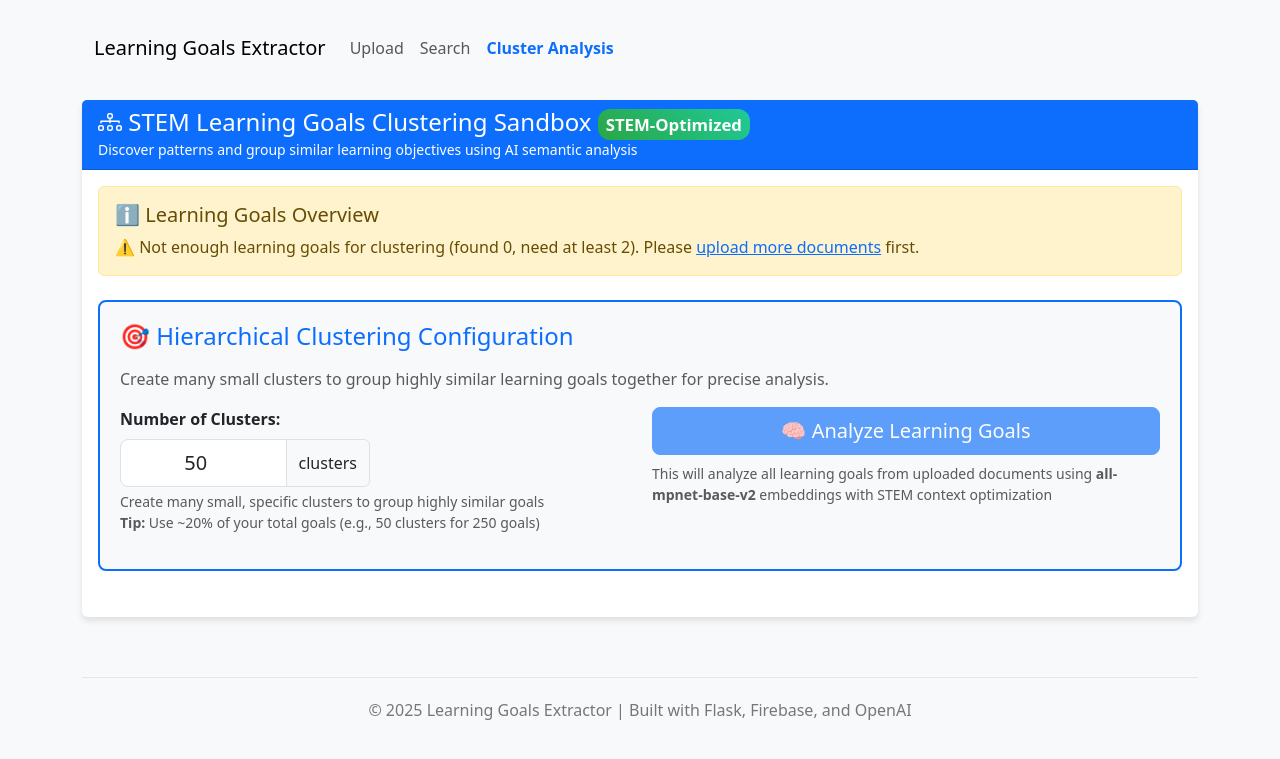
After one commit to gkestin/learning-goals-app, a Flask app: page /cluster in a window 1280 px wide. The commit adds this page. Shown: the top 759 px of the page. Run offline with Flask 2, Linux system fonts and the light colour scheme.

Commit message:
Add hierarchical clustering functionality with compact UI

```diff
--- a/app/routes.py
+++ b/app/routes.py
@@ -362,3 +362,138 @@ def api_delete_document(document_id):
             'success': False,
             'message': f'Error: {str(e)}'
         }), 500
+
+@main.route('/cluster')
+def cluster_page():
+    """Render the clustering sandbox page"""
+    return render_template('cluster.html')
+
+@main.route('/api/goals-overview')
+def api_goals_overview():
+    """API endpoint to get overview of available learning goals"""
+    try:
+        # Get all learning goals from Firebase
+        all_documents = search_documents(limit=1000)  # Get all documents
+
+        # Extract all learning goals
+        all_goals = []
+        documents_count = 0
+
+        for doc in all_documents:
+            if doc.learning_goals:  # Only count documents with learning goals
+                documents_count += 1
+                all_goals.extend(doc.learning_goals)
+
+        return jsonify({
+            'success': True,
+            'total_goals': len(all_goals),
+            'total_documents': documents_count,
+            'unique_goals': len(set(all_goals)),  # Count unique goals
+            'avg_goals_per_doc': round(len(all_goals) / documents_count, 1) if documents_count > 0 else 0
+        })
+
+    except Exception as e:
+        print(f"Error getting goals overview: {e}")
+        return jsonify({
+            'success': False,
+            'message': f'Error: {str(e)}'
+        })
+
+@main.route('/api/cluster', methods=['POST'])
+def api_cluster_goals():
+    """API endpoint for clustering learning goals"""
+    from app.clustering_service import LearningGoalsClusteringService
+
+    # Get all learning goals from Firebase
+    all_documents = search_documents(limit=1000)  # Get all documents
+
+    # Extract all learning goals
+    all_goals = []
+    goal_sources = []  # Track which document each goal came from
+
+    for doc in all_documents:
+        for goal in doc.learning_goals:
+            all_goals.append(goal)
+            goal_sources.append({
+                'document_name': doc.name,
+                'document_id': doc.id,
+                'creator': doc.creator,
+                'course_name': doc.course_name
+            })
+
+    if len(all_goals) < 2:
+        return jsonify({
+            'success': False,
+            'message': 'Need at least 2 learning goals to cluster'
+        })
+
+    # Get clustering parameters
+    n_clusters = request.json.get('n_clusters', 5)
+
+    # Initialize clustering service
+    clustering_service = LearningGoalsClusteringService()
+
+    try:
+        # Generate embeddings
+        print(f"Generating embeddings for {len(all_goals)} learning goals...")
+        embeddings = clustering_service.generate_embeddings(all_goals)
+
+        # Perform hierarchical clustering
+        n_clusters = min(n_clusters, len(all_goals))
+        print(f"Performing hierarchical clustering with {n_clusters} clusters...")
+        labels = clustering_service.cluster_hierarchical(embeddings, n_clusters)
+
+        # Calculate quality metrics
+        silhouette_avg = clustering_service.calculate_cluster_quality(embeddings, labels)
+
+        # Organize results
+        clusters = {}
+        for i, (goal, label, source) in enumerate(zip(all_goals, labels, goal_sources)):
+            # Convert numpy int64 to regular Python int
+            label = int(label) if label != -1 else f"outlier_{i}"
+
+            if label not in clusters:
+                clusters[label] = {
+                    'goals': [],
+                    'sources': [],
+                    'size': 0
+                }
+
+            clusters[label]['goals'].append(goal)
+            clusters[label]['sources'].append(source)
+            clusters[label]['size'] += 1
+
+        # Format response
+        formatted_clusters = []
+        for cluster_id, cluster_data in clusters.items():
+            # Get representative goal (longest one)
+            representative_goal = max(cluster_data['goals'], key=len)
+
+            formatted_clusters.append({
+                'id': int(cluster_id) if isinstance(cluster_id, (int, float)) else cluster_id,
+                'size': cluster_data['size'],
+                'goals': cluster_data['goals'],
+                'sources': cluster_data['sources'],
+                'representative_goal': representative_goal
+            })
+
+        # Sort clusters by size (largest first)
+        formatted_clusters.sort(key=lambda x: x['size'], reverse=True)
+
+        print(f"Clustering completed: {len(formatted_clusters)} clusters found")
+
+        return jsonify({
+            'success': True,
+            'clusters': formatted_clusters,
+            'total_goals': len(all_goals),
+            'n_clusters': len(formatted_clusters),
+            'silhouette_score': round(float(silhouette_avg), 3),
+            'method_used': 'hierarchical'
+        })
+
+    except Exception as e:
+        print(f"Clustering error: {e}")
+        return jsonify({
+            'success': False,
+            'message': f'Clustering failed: {str(e)}'
+        })
--- a/app/templates/base.html
+++ b/app/templates/base.html
@@ -48,6 +48,10 @@
                                 <a class="nav-link {% if request.path == url_for('main.search_page') %}active{% endif %}"
                                    href="{{ url_for('main.search_page') }}">Search</a>
                             </li>
+                            <li class="nav-item">
+                                <a class="nav-link {% if request.path == url_for('main.cluster_page') %}active{% endif %}"
+                                   href="{{ url_for('main.cluster_page') }}">Cluster Analysis</a>
+                            </li>
                         </ul>
                     </div>
                 </div>
--- /dev/null
+++ b/app/templates/cluster.html
@@ -0,0 +1,425 @@
+{% extends "base.html" %}
+
+{% block title %}Learning Goals Clustering - Learning Goals Extractor{% endblock %}
+
+{% block extra_css %}
+<style>
+    .clustering-controls {
+        background-color: #f8f9fa;
+        padding: 20px;
+        border-radius: 8px;
+        margin-bottom: 30px;
+    }
+    .cluster-section {
+        margin-bottom: 25px;
+        border-bottom: 1px solid #e0e0e0;
+        padding-bottom: 15px;
+    }
+    .cluster-section:last-child {
+        border-bottom: none;
+    }
+    .cluster-title {
+        font-size: 1.1rem;
+        font-weight: 600;
+        color: #0066cc;
+        margin-bottom: 8px;
+    }
+    .cluster-representative {
+        font-size: 0.9em;
+        color: #666;
+        font-style: italic;
+        margin-bottom: 10px;
+    }
+    .goal-item {
+        padding: 6px 10px;
+        margin: 3px 0;
+        background-color: #f8f9fa;
+        border-left: 3px solid #007bff;
+        border-radius: 3px;
+    }
+    .goal-text {
+        font-size: 0.9em;
+        line-height: 1.3;
+        margin-bottom: 2px;
+    }
+    .goal-source {
+        font-size: 0.75em;
+        color: #6c757d;
+        font-style: italic;
+        line-height: 1.2;
+    }
+    .clustering-stats {
+        background-color: #e9f5ff;
+        border: 1px solid #c8e1ff;
+        padding: 15px;
+        border-radius: 8px;
+        margin-bottom: 20px;
+    }
+    .loading-spinner {
+        text-align: center;
+        padding: 40px 0;
+    }
+
+    .stem-badge {
+        background: linear-gradient(45deg, #28a745, #20c997);
+        color: white;
+        padding: 4px 8px;
+        border-radius: 12px;
+        font-size: 0.7em;
+        font-weight: bold;
+    }
+</style>
+{% endblock %}
+
+{% block content %}
+<div class="row justify-content-center">
+    <div class="col-md-12">
+        <div class="card">
+            <div class="card-header bg-primary text-white">
+                <h2 class="card-title h4 mb-0">
+                    <i class="bi bi-diagram-3"></i> STEM Learning Goals Clustering Sandbox
+                    <span class="stem-badge">STEM-Optimized</span>
+                </h2>
+                <small>Discover patterns and group similar learning objectives using AI semantic analysis</small>
+            </div>
+            <div class="card-body">
+
+                <!-- Learning Goals Overview -->
+                <div id="goals-overview" class="alert alert-info mb-4">
+                    <h5>ℹ️ Learning Goals Overview</h5>
+                    <div id="overview-loading">
+                        <div class="spinner-border spinner-border-sm" role="status">
+                            <span class="visually-hidden">Loading...</span>
+                        </div>
+                        <span class="ms-2">Loading learning goals from database...</span>
+                    </div>
+                    <div id="overview-content" style="display: none;">
+                        <!-- Overview content will be populated here -->
+                    </div>
+                </div>
+
+                <!-- Clustering Controls -->
+                <div class="clustering-controls border border-2 border-primary">
+                    <h4 class="text-primary mb-3">🎯 Hierarchical Clustering Configuration</h4>
+                    <p class="text-muted mb-3">Create many small clusters to group highly similar learning goals together for precise analysis.</p>
+                    <div class="row">
+                        <div class="col-md-6">
+                            <div class="mb-3">
+                                <label for="n-clusters-input" class="form-label"><strong>Number of Clusters:</strong></label>
+                                <div class="input-group" style="max-width: 250px;">
+                                    <input type="number" class="form-control form-control-lg text-center" id="n-clusters-input" min="2" max="1000" value="50">
+                                    <span class="input-group-text">clusters</span>
+                                </div>
+                                <div class="form-text">
+                                    Create many small, specific clusters to group highly similar goals<br>
+                                    <strong>Tip:</strong> Use ~20% of your total goals (e.g., 50 clusters for 250 goals)
+                                </div>
+                            </div>
+                        </div>
+
+                        <div class="col-md-6">
+                            <div class="d-grid gap-2">
+                                <button id="cluster-btn" class="btn btn-primary btn-lg" disabled>
+                                    🧠 Analyze Learning Goals
+                                </button>
+                                <small class="text-muted">
+                                    This will analyze all learning goals from uploaded documents using
+                                    <strong>all-mpnet-base-v2</strong> embeddings with STEM context optimization
+                                </small>
+                            </div>
+                        </div>
+                    </div>
+                </div>
+
+                <!-- Loading Spinner -->
+                <div id="loading-spinner" class="loading-spinner" style="display: none;">
+                    <div class="spinner-border text-primary" role="status">
+                        <span class="visually-hidden">Loading...</span>
+                    </div>
+                    <p class="mt-2">Analyzing learning goals with AI...</p>
+                    <small class="text-muted">Generating semantic embeddings and clustering...</small>
+                </div>
+
+                <!-- Clustering Results -->
+                <div id="results-section" style="display: none;">
+                    <!-- Stats Section -->
+                    <div id="clustering-stats" class="clustering-stats">
+                        <!-- Stats will be populated here -->
+                    </div>
+
+                    <!-- Clusters Container -->
+                    <div id="clusters-container">
+                        <!-- Clusters will be populated here -->
+                    </div>
+                </div>
+
+                <!-- No Results -->
+                <div id="no-goals" class="text-center" style="display: none;">
+                    <i class="bi bi-emoji-frown" style="font-size: 3rem; color: #6c757d;"></i>
+                    <h3 class="mt-3">No Learning Goals Found</h3>
+                    <p class="text-muted">Please <a href="{{ url_for('main.index') }}">upload some documents</a> first to analyze learning goals.</p>
+                </div>
+            </div>
+        </div>
+    </div>
+</div>
+{% endblock %}
+
+{% block scripts %}
+<script>
+$(document).ready(function() {
+    // Load overview on page load
+    loadGoalsOverview();
+
+    // Input validation for number field (on blur to avoid interfering with typing)
+    $('#n-clusters-input').on('blur', function() {
+        var value = parseInt($(this).val());
+        var maxValue = parseInt($(this).attr('max')) || 1000;
+        if (isNaN(value) || value < 2) $(this).val(2);
+        if (value > maxValue) $(this).val(maxValue);
+    });
+
+    // Clustering button
+    $('#cluster-btn').click(function() {
+        performClustering();
+    });
+
+    function loadGoalsOverview() {
+        $.ajax({
+            url: '{{ url_for("main.api_goals_overview") }}',
+            type: 'GET',
+            success: function(response) {
+                if (response.success) {
+                    const overviewHtml = `
+                        <div class="row">
+                            <div class="col-md-3">
+                                <strong>Total Learning Goals:</strong> <span class="badge bg-primary">${response.total_goals}</span>
+                            </div>
+                            <div class="col-md-3">
+                                <strong>From Documents:</strong> <span class="badge bg-secondary">${response.total_documents}</span>
+                            </div>
+                            <div class="col-md-3">
+                                <strong>Unique Goals:</strong> <span class="badge bg-info">${response.unique_goals}</span>
+                            </div>
+                            <div class="col-md-3">
+                                <strong>Avg Goals/Doc:</strong> <span class="badge bg-success">${response.avg_goals_per_doc}</span>
+                            </div>
+                        </div>
+                        <div class="mt-2">
+                            <small class="text-muted">
+                                💡 Ready to cluster! Choose your parameters below and click "Analyze Learning Goals".
+                            </small>
+                        </div>
+                    `;
+                    $('#overview-content').html(overviewHtml);
+                    $('#overview-loading').hide();
+                    $('#overview-content').show();
+
+                    // Enable clustering if we have enough goals
+                    if (response.total_goals >= 2) {
+                        $('#cluster-btn').prop('disabled', false);
+                        // Set max clusters to total number of goals (each goal could be its own cluster)
+                        const maxClusters = response.total_goals;
+                        $('#n-clusters-input').attr('max', maxClusters);
+
+                        // Set a reasonable default: ~20% of total goals for fine-grained clustering
+                        const suggestedClusters = Math.max(2, Math.min(Math.floor(response.total_goals * 0.2), 100));
+                        $('#n-clusters-input').val(suggestedClusters);
+
+                        // Update the help text with specific recommendation
+                        $('.form-text').html(`
+                            Create many small, specific clusters to group highly similar goals<br>
+                            <strong>Recommended for ${response.total_goals} goals:</strong> ${suggestedClusters} clusters
+                            (Range: 2-${maxClusters})
+                        `);
+                    } else {
+                        $('#goals-overview').removeClass('alert-info').addClass('alert-warning');
+                        $('#overview-content').html(`
+                            <p class="mb-0">
+                                ⚠️ Not enough learning goals for clustering (found ${response.total_goals}, need at least 2).
+                                Please <a href="{{ url_for('main.index') }}">upload more documents</a> first.
+                            </p>
+                        `);
+                        $('#overview-loading').hide();
+                        $('#overview-content').show();
+                    }
+                } else {
+                    $('#overview-content').html(`
+                        <p class="mb-0 text-danger">
+                            ❌ Error loading learning goals: ${response.message}
+                        </p>
+                    `);
+                    $('#overview-loading').hide();
+                    $('#overview-content').show();
+                    $('#goals-overview').removeClass('alert-info').addClass('alert-danger');
+                }
+            },
+            error: function(xhr, status, error) {
+                console.error('Failed to load overview:', error);
+                $('#overview-content').html(`
+                    <p class="mb-0 text-danger">
+                        ❌ Failed to load learning goals overview. Please refresh the page.
+                    </p>
+                `);
+                $('#overview-loading').hide();
+                $('#overview-content').show();
+                $('#goals-overview').removeClass('alert-info').addClass('alert-danger');
+            }
+        });
+    }
+
+    function performClustering() {
+        const nClusters = $('#n-clusters-input').val();
+
+        // Show loading
+        $('#loading-spinner').show();
+        $('#results-section').hide();
+        $('#no-goals').hide();
+        $('#cluster-btn').prop('disabled', true);
+
+        // API call
+        $.ajax({
+            url: '{{ url_for("main.api_cluster_goals") }}',
+            type: 'POST',
+            contentType: 'application/json',
+            data: JSON.stringify({
+                n_clusters: parseInt(nClusters)
+            }),
+            success: function(response) {
+                if (response.success) {
+                    displayResults(response);
+                } else {
+                    if (response.message.includes('Need at least')) {
+                        $('#no-goals').show();
+                    } else {
+                        alert('Error: ' + response.message);
+                    }
+                }
+            },
+            error: function(xhr, status, error) {
+                console.error('Clustering failed:', error);
+                alert('Failed to perform clustering. Please try again.\nError: ' + error);
+            },
+            complete: function() {
+                $('#loading-spinner').hide();
+                $('#cluster-btn').prop('disabled', false);
+            }
+        });
+    }
+
+    function displayResults(data) {
+        // Display stats
+        const qualityLabel = getQualityLabel(data.silhouette_score);
+        const statsHtml = `
+            <h5><i class="bi bi-graph-up"></i> Clustering Results</h5>
+            <div class="row">
+                <div class="col-md-3">
+                    <strong>Total Learning Goals:</strong> ${data.total_goals}
+                </div>
+                <div class="col-md-2">
+                    <strong>Clusters Found:</strong> ${data.n_clusters}
+                </div>
+                <div class="col-md-3">
+                    <strong>Method Used:</strong> ${data.method_used}
+                </div>
+                <div class="col-md-4">
+                    <strong>Quality Score:</strong> ${data.silhouette_score}
+                    <span class="badge ${qualityLabel.class}">${qualityLabel.text}</span>
+                </div>
+            </div>
+        `;
+        $('#clustering-stats').html(statsHtml);
+
+        // Sort clusters by ID to ensure chronological order (outliers at the end)
+        const sortedClusters = data.clusters.slice().sort(function(a, b) {
+            const aIsOutlier = String(a.id).startsWith('outlier');
+            const bIsOutlier = String(b.id).startsWith('outlier');
+
+            // Put outliers at the end
+            if (aIsOutlier && !bIsOutlier) return 1;
+            if (!aIsOutlier && bIsOutlier) return -1;
+            if (aIsOutlier && bIsOutlier) return 0;
+
+            // Sort regular clusters by ID
+            return parseInt(a.id) - parseInt(b.id);
+        });
+
+        // Display clusters
+        let clustersHtml = '';
+        sortedClusters.forEach(function(cluster, index) {
+            const clusterColor = getClusterColor(parseInt(cluster.id) || index);
+            const isOutlier = String(cluster.id).startsWith('outlier');
+            // Display 1-based indexing for UI (cluster.id is 0-based from backend)
+            const displayClusterId = isOutlier ? cluster.id : (parseInt(cluster.id) + 1);
+            const clusterTitle = isOutlier ? `Outlier ${cluster.id}` : `Cluster ${displayClusterId}`;
+
+            clustersHtml += `
+                <div class="cluster-section">
+                    <div class="cluster-title">
+                        ${clusterTitle}
+                        <span class="badge bg-primary text-white ms-2">${cluster.size}</span>
+                        ${isOutlier ? ' ⚠️' : ''}
+                    </div>
+                    <div class="cluster-representative">
+                        Representative: "${truncateText(cluster.representative_goal, 100)}"
+                    </div>
+                    <div class="row">
+            `;
+
+            cluster.goals.forEach(function(goal, goalIndex) {
+                const source = cluster.sources[goalIndex];
+                clustersHtml += `
+                    <div class="col-md-6 mb-2">
+                        <div class="goal-item">
+                            <div class="goal-text">"${goal}"</div>
+                            <div class="goal-source">
+                                📄 ${truncateText(source.document_name, 25)} |
+                                👤 ${truncateText(source.creator, 15)}
+                                ${source.course_name ? ` | 📚 ${truncateText(source.course_name, 20)}` : ''}
+                            </div>
+                        </div>
+                    </div>
+                `;
+            });
+
+            clustersHtml += `
+                    </div>
+                </div>
+            `;
+        });
+
+        $('#clusters-container').html(clustersHtml);
+        $('#results-section').show();
+    }
+
+    function getClusterColor(index) {
+        const colors = [
+            'linear-gradient(45deg, #007bff, #0056b3)',
+            'linear-gradient(45deg, #28a745, #1e7e34)',
+            'linear-gradient(45deg, #dc3545, #bd2130)',
+            'linear-gradient(45deg, #ffc107, #d39e00)',
+            'linear-gradient(45deg, #17a2b8, #117a8b)',
+            'linear-gradient(45deg, #6f42c1, #5a32a3)',
+            'linear-gradient(45deg, #fd7e14, #d35400)',
+            'linear-gradient(45deg, #20c997, #16a085)',
+            'linear-gradient(45deg, #e83e8c, #d91a72)',
+            'linear-gradient(45deg, #6c757d, #5a6268)'
+        ];
+        return colors[index % colors.length];
+    }
+
+    function getQualityLabel(score) {
+        if (score >= 0.7) return {class: 'bg-success', text: 'Excellent'};
+        if (score >= 0.5) return {class: 'bg-info', text: 'Good'};
+        if (score >= 0.3) return {class: 'bg-warning', text: 'Fair'};
+        if (score >= 0.1) return {class: 'bg-warning', text: 'Poor'};
+        return {class: 'bg-secondary', text: 'N/A'};
+    }
+
+    function truncateText(text, maxLength) {
+        if (text.length <= maxLength) return text;
+        return text.substring(0, maxLength) + '...';
+    }
+});
+</script>
+{% endblock %}
--- a/requirements.txt
+++ b/requirements.txt
@@ -9,3 +9,7 @@ google-auth==2.6.2
 Werkzeug==2.0.1
 pdfplumber==0.7.6
 httpx==0.25.0
+sentence-transformers==2.7.0
+scikit-learn==1.3.0
+plotly==5.17.0
+numpy==1.24.0
```
Also changed, not shown: app/clustering_service.py (added, +69 -0 lines), test_clustering.py (added, +77 -0 lines).
